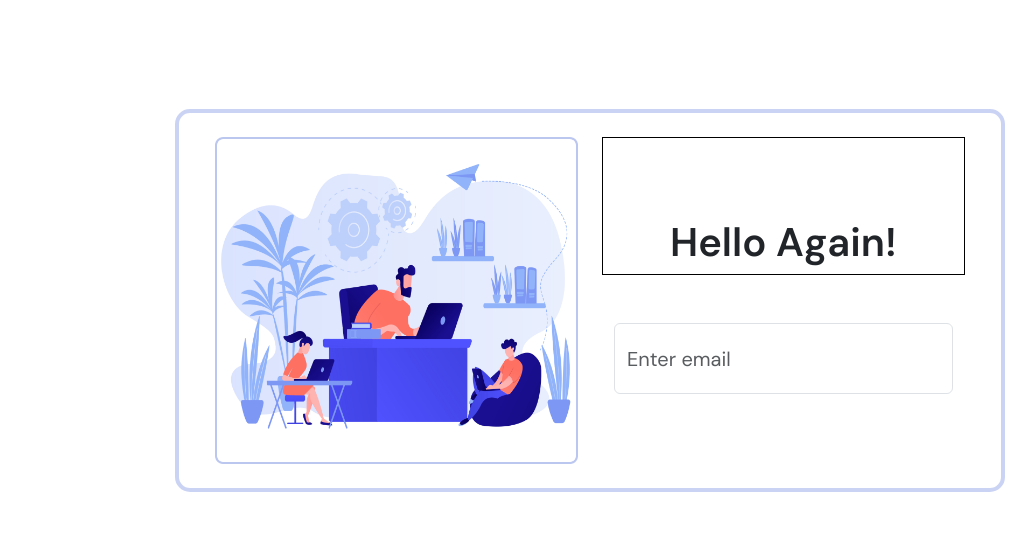
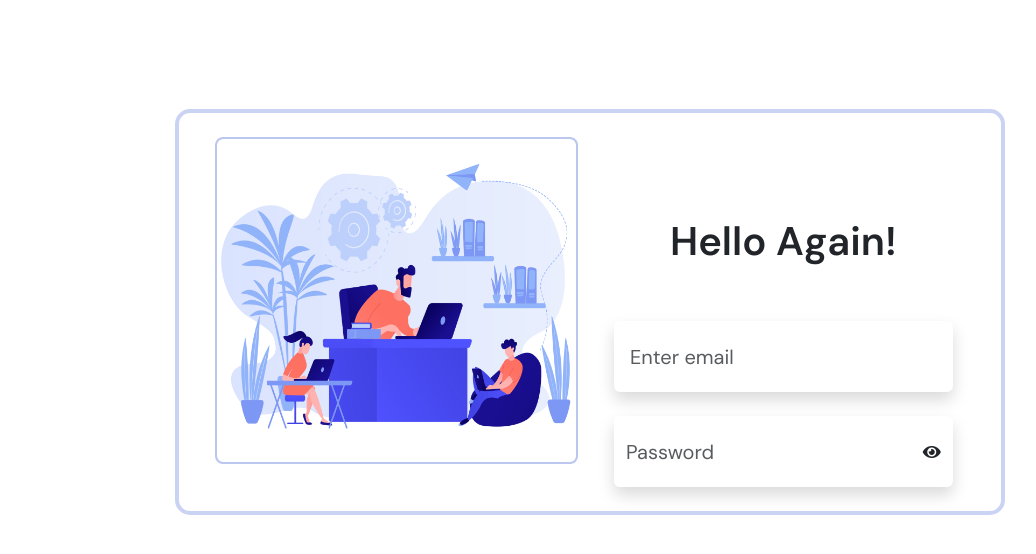
Before and after one commit to lancelot-se/LanceLot, a plain HTML site: page login.html in a window 1280 px wide. Shown: the part 98-652 px from the top of the page, without its empty margins (50-1086 px from the left). Drawn offline with nearby package versions, Linux system fonts and the light colour scheme.

Commit message:
login v1.3

```diff
--- a/login.html
+++ b/login.html
@@ -4,6 +4,11 @@
     <meta charset="UTF-8">
     <meta name="viewport" content="width=device-width, initial-scale=1.0">
     <title>Login Page</title>
+    <link rel="stylesheet" href="style.css">
+    <script src="script.js"></script>
+    <link rel=”stylesheet” href=”https://cdn.jsdelivr.net/npm/bootstrap-icons@1.3.0/font/bootstrap-icons.css”>
+    <link rel="stylesheet" href="https://cdn.jsdelivr.net/npm/bootstrap@4.6.0/dist/css/bootstrap.min.css" integrity="sha384-B0vP5xmATw1+K9KRQjQERJvTumQW0nPEzvF6L/Z6nronJ3oUOFUFpCjEUQouq2+l" crossorigin="anonymous" />
+    <link rel="stylesheet" href="https://use.fontawesome.com/releases/v5.7.2/css/all.css" integrity="sha384-fnmOCqbTlWIlj8LyTjo7mOUStjsKC4pOpQbqyi7RrhN7udi9RwhKkMHpvLbHG9Sr" crossorigin="anonymous" />
     <link href="https://cdn.jsdelivr.net/npm/bootstrap@5.3.3/dist/css/bootstrap.min.css" rel="stylesheet" integrity="sha384-QWTKZyjpPEjISv5WaRU9OFeRpok6YctnYmDr5pNlyT2bRjXh0JMhjY6hW+ALEwIH" crossorigin="anonymous">
     <link href="https://fonts.googleapis.com/css2?family=DM+Sans:ital,opsz,wght@0,9..40,100..1000;1,9..40,100..1000&display=swap" rel="stylesheet">
     <link href="https://fonts.googleapis.com/css2?family=DM+Sans:ital,opsz,wght@0,9..40,100..1000;1,9..40,100..1000&family=IBM+Plex+Serif:ital,wght@0,100;0,200;0,300;0,400;0,500;0,600;0,700;1,100;1,200;1,300;1,400;1,500;1,600;1,700&display=swap" rel="stylesheet">
@@ -26,12 +31,21 @@
                         <div class="col-12 col-md-6">
                             <div class="container-fluid">
                                 <div class="row">
-                                    <div class="col-12" style="border: 1px solid black">
+                                    <div class="col-12">
                                         <h1 class="display-6" style="font-family: 'DM Sans';font-weight: 550; text-align: center; padding-top: 5rem">Hello Again!</h1>
                                     </div>
                                     <div class="col-12 pt-5" >
-                                        <form action="" class="input-group">
-                                            <input type="email" class="form-control" placeholder="Enter email" style="height: 4.438rem; font-family:'DM Sans'; font-size:1.25rem; color: #BDBDBD">
+                                        <form action="">
+                                            <input type="email" class=" email_login form-control shadow p-3 mb-4 bg-white rounded col-12" placeholder="Enter email" style="height: 4.438rem; font-family:'DM Sans'; font-size:1.25rem; border:none ">
+                                            <div class="input-group shadow  bg-white rounded ">
+                                                <input name="password" class="input form-control email_login col-12" id="password" type="password"  placeholder="Password" style="height: 4.438rem; font-family:'DM Sans'; font-size:1.25rem; border:none ">
+                                                <div class="input-group-append">
+                                                    <span class="input-group-text" onclick="password_show_hide();" style="height: 4.438rem; background-color:transparent; border:none">
+                                                      <i class="fas fa-eye" id="show_eye"></i>
+                                                      <i class="fas fa-eye-slash d-none" id="hide_eye"></i>
+                                                    </span>
+                                                </div>
+                                            </div>
 
                                         </form>
                                     </div>
--- a/script.js
+++ b/script.js
@@ -8,3 +8,33 @@ $(document).ready(function(){
 		setTimeout(autoplay, 4500);
 	}
   });
+
+const togglePassword = document
+.querySelector('#toggle-password');
+const password = document.querySelector('#password');
+togglePassword.addEventListener('click', () => {
+  // Toggle the type attribute using
+  // getAttribure() method
+const type = password
+	.getAttribute('type') === 'password' ?
+	'text' : 'password';
+password.setAttribute('type', type);
+  // Toggle the eye and bi-eye icon
+this.classList.toggle('bi-eye');
+});
+
+function password_show_hide() {
+	var x = document.getElementById("password");
+	var show_eye = document.getElementById("show_eye");
+	var hide_eye = document.getElementById("hide_eye");
+	hide_eye.classList.remove("d-none");
+	if (x.type === "password") {
+	  x.type = "text";
+	  show_eye.style.display = "none";
+	  hide_eye.style.display = "block";
+	} else {
+	  x.type = "password";
+	  show_eye.style.display = "block";
+	  hide_eye.style.display = "none";
+	}
+  }
--- a/style.css
+++ b/style.css
@@ -42,3 +42,7 @@ body {
 	letter-spacing: 5px;
 	margin: 7px 0;
 }
+
+.email_login::placeholder{
+	color: #BDBDBD;
+}
```
